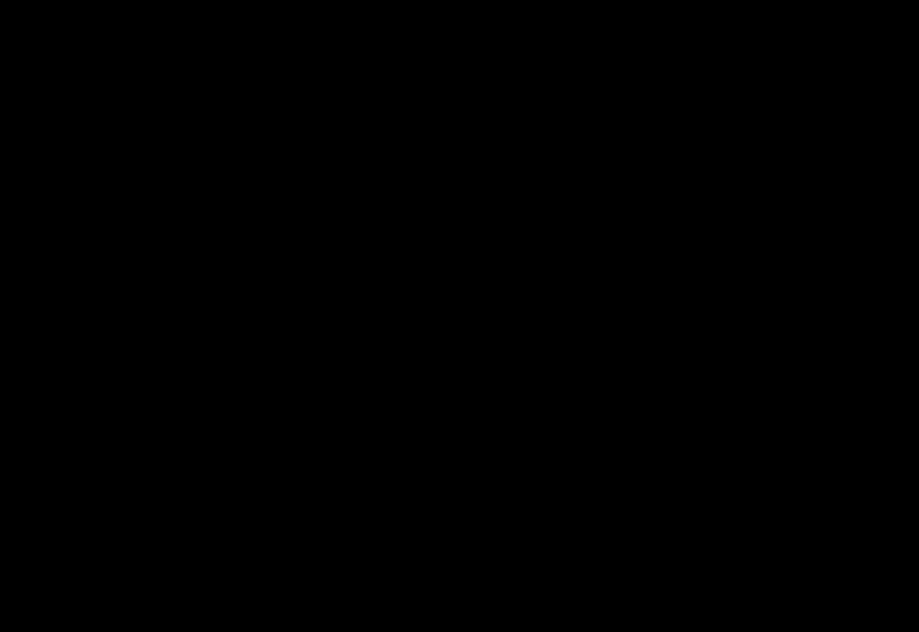
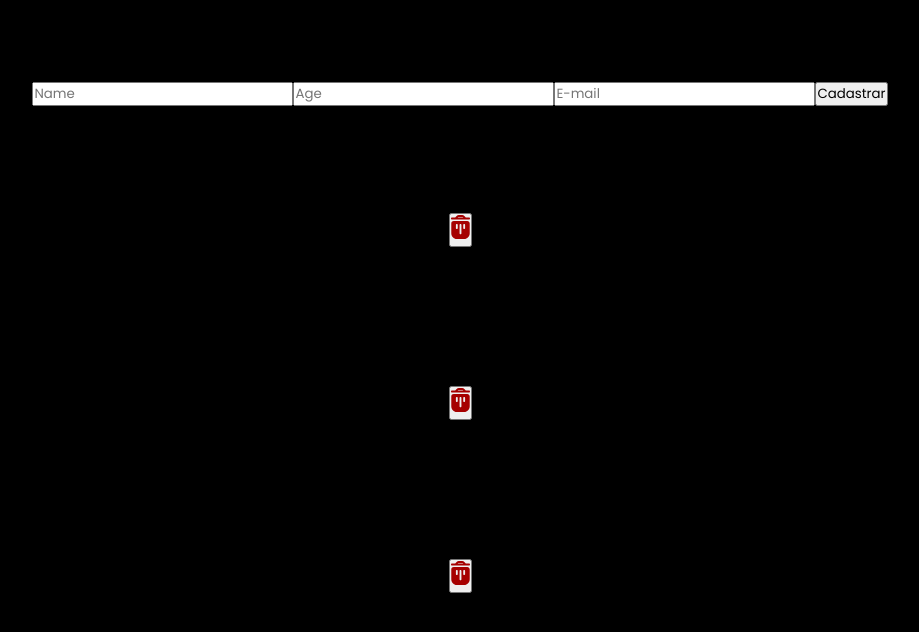
Before and after one commit to Andrei-MZ/register-users, a React (Vite) app: page / in a window 1280 px wide. Shown: the top 632 px of the page, without its empty margins (180-1099 px from the left). Built offline with nearby package versions, Linux system fonts and the light colour scheme.

Commit message:
novos cadastros

```diff
--- a/src/pages/Home/index.jsx
+++ b/src/pages/Home/index.jsx
@@ -1,9 +1,54 @@
 import './style.css'
+import Trash from '../../assets/trash.svg'
 
 function Home() {
+
+  const users = [
+    {
+      id: '5565656646552646sf',
+      name: 'Andrei',
+      age: 27,
+      email: 'andreimendes8@gmail.com'
+    },
+    {
+      id: '55656454556552646sf',
+      name: 'Lucas',
+      age: 29,
+      email: 'lucaslegal@gmail.com'
+    },
+    {
+      id: '556766454556552646sf',
+      name: 'Cleitin',
+      age: 80,
+      email: 'cleitorasta@gmail.com'
+    }
+  ]
+
   return (
-    <div>
-      <h1 className='text-white'>Olá React</h1>
+    <div className='container'>
+      <form>
+        <h1>Cadastro de Usuários</h1>
+        <input placeholder='Name' name='name' type='text' />
+        <input placeholder='Age' name='age' type='number' />
+        <input placeholder='E-mail' name='email' type='email' />
+        <button type='button'>Cadastrar</button>
+      </form>
+
+      {users.map(user => (
+        <div key={user.id} className='card'>
+          <div>
+            <p>Name: <span>{user.name}</span></p>
+            <p>Age: <span>{user.age}</span></p>
+            <p>Email: <span>{user.email}</span></p>
+          </div>
+          <button>
+            <img src={Trash} alt="" />
+          </button>
+        </div>
+
+      ))}
+
+
     </div>
   )
 }
```
